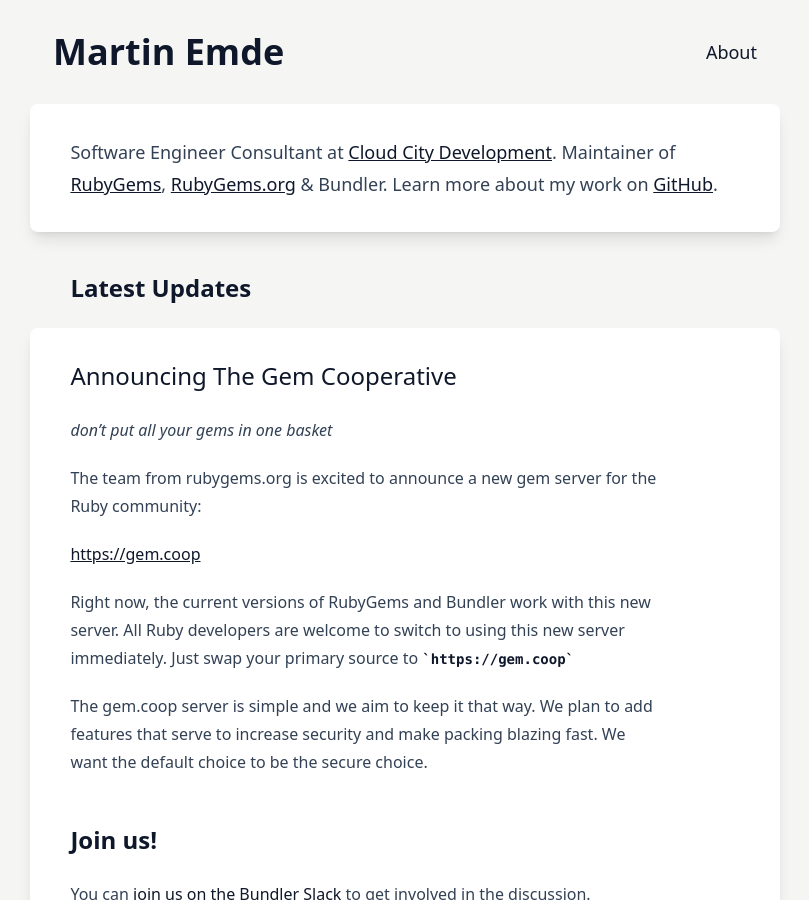
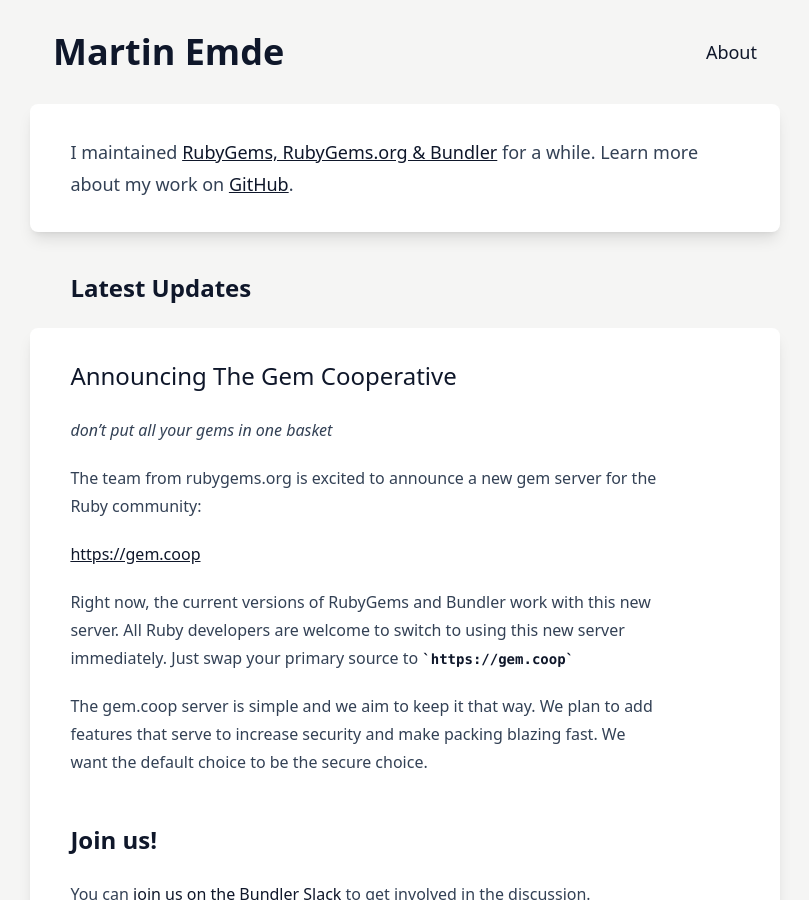
Before and after one commit to martinemde/martinemde.github.io, a Jekyll site: the page built from index.html, in a window 1280 px wide and 900 px high. Shown: the whole window, without its empty margins (235-1044 px from the left). Built offline with Jekyll 4.4.1, drawn with Linux system fonts in a browser that asks for light colours; some web fonts are replaced.

Commit message:
Fix about

```diff
--- a/index.html
+++ b/index.html
@@ -6,8 +6,7 @@ title: "Martin Emde"
   <div class="prose prose-lg prose-slate dark:prose-invert">
     <!-- <h2 class="mt-0">About</h2> -->
     <p>
-      Software Engineer Consultant at <a href="https://cloudcity.io/" itemprop="affiliation" rel="external" title="Where I work.">Cloud City Development</a>.
-      Maintainer of <a href="https://github.com/rubygems/rubygems" rel="external">RubyGems</a>, <a href="https://rubygems.org" rel="external">RubyGems.org</a> &amp; Bundler.
+      I maintained <a href="https://rubygems.org" rel="external">RubyGems, RubyGems.org &amp; Bundler</a> for a while.
       Learn more about my work on <a href="https://github.com/martinemde" rel="external" title="When I make code, I put it here unless I don't.">GitHub</a>.
     </p>
   </div>
```
